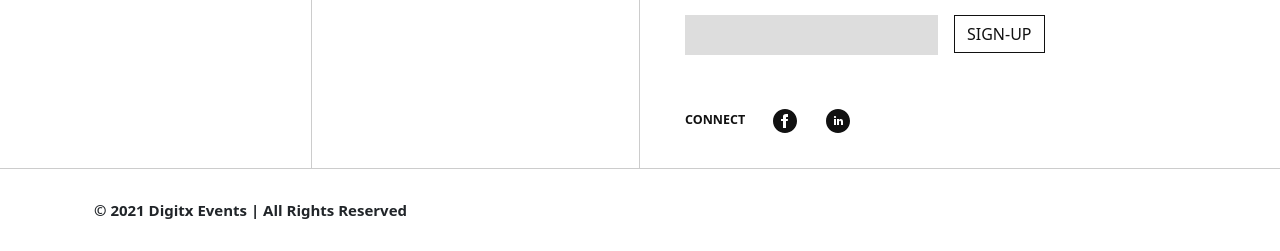
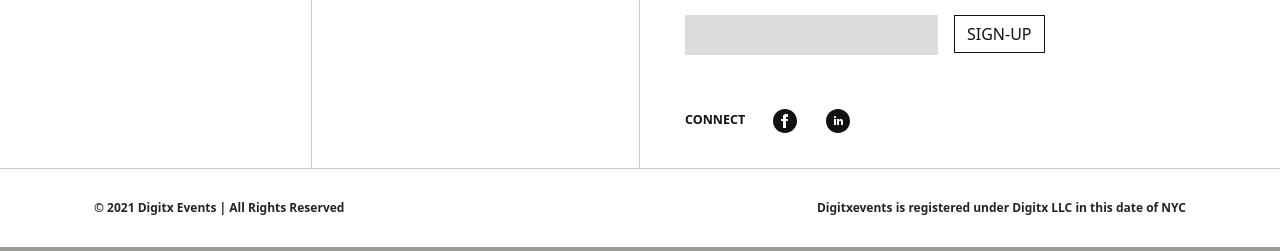
Before and after one commit to digitxevents/Digitxevents, a PHP site: page / in a window 1280 px wide; the page is wider, and only the part inside the window is pictured. Shown: the part 3606-3857 px from the top of that part. Run offline with PHP 8.4, Linux system fonts and the light colour scheme.

Commit message:
Footer Text

```diff
--- a/css/media.css
+++ b/css/media.css
@@ -18,6 +18,9 @@
     .dxe-two-left,
     .dxe-two-right{
         width: 45%;
+    }
+    .footer__copyright-info div:last-child{
+        text-align: right;
     }
 }
 @media (max-width:991px){
@@ -112,6 +115,9 @@
     .dxe-services .service:first-child{
         margin-bottom: 50px;
     }
+    .footer__copyright-info div:first-child{
+        margin-bottom: 10px;
+    }
 }
 @media (max-width:550px){
     .client img{
@@ -125,3 +131,11 @@
         margin-bottom: 2rem!important;
     }
 }
+@media (max-width:375px){
+    .dxe__subscribe div:first-child{
+        width: 65%;
+    }
+    .dxe__subscribe div:last-child{
+        width: 35%;
+    }
+}
--- a/css/style.css
+++ b/css/style.css
@@ -249,11 +249,9 @@ svg{
     padding-bottom: 30px;
 }
 .footer__copyright-info {
-    font-size: 15px;
+    font-size: 12px;
     font-weight: 600;
-    text-align: left;
 }
-
 /**************************************************HOME PAGE CSS***********************************************/
 .dxe-hero-image{
     background: url('https://i1.wp.com/digitxevents.com/wp-content/uploads/2021/pro/hero-land.webp') no-repeat fixed 50% / cover;
--- a/footer.php
+++ b/footer.php
@@ -52,8 +52,9 @@
 
 <footer class="footer__copyright">
     <div class="container px-4">
-        <div class="footer__copyright-info">
-             © 2021 Digitx Events | All Rights Reserved
+        <div class="row footer__copyright-info">
+            <div class="col-12 col-md-6">© 2021 Digitx Events | All Rights Reserved</div>
+            <div class="col-12 col-md-6">Digitxevents is registered under Digitx LLC in this date of NYC</div>
         </div>
     </div>
 </footer>
```
